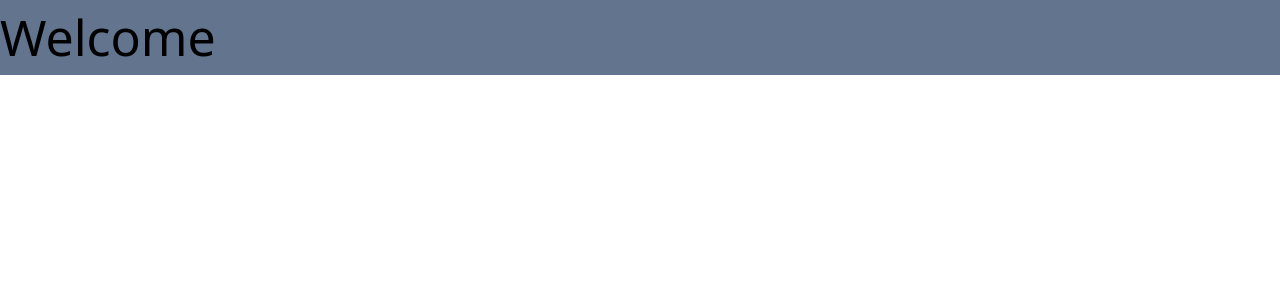
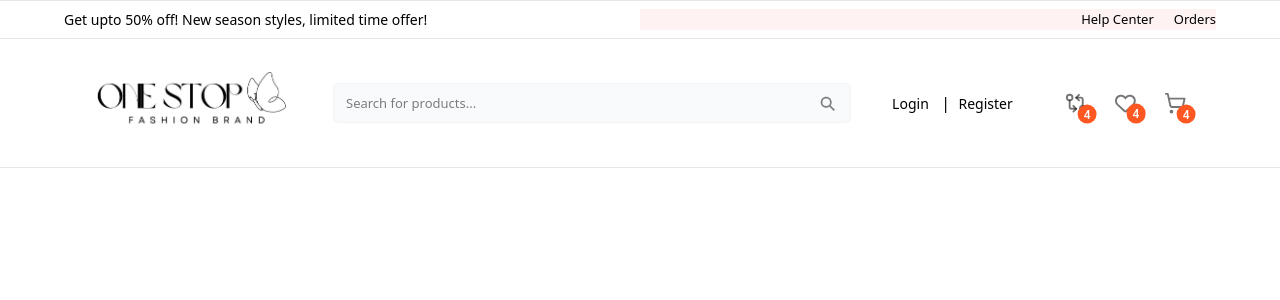
Before and after one commit to V-bhoy/ecommerce-web-app, a React (Vite) app in the folder ecommerce-website/: page / in a window 1280 px wide. Shown: the top 300 px of the page. Built offline with nearby package versions, Linux system fonts and the light colour scheme.

Commit message:
create header section ui

```diff
--- a/ecommerce-website/package.json
+++ b/ecommerce-website/package.json
@@ -10,9 +10,14 @@
     "preview": "vite preview"
   },
   "dependencies": {
+    "@emotion/react": "^11.14.0",
+    "@emotion/styled": "^11.14.0",
+    "@mui/material": "^7.1.1",
     "@tailwindcss/vite": "^4.1.8",
     "react": "^19.1.0",
     "react-dom": "^19.1.0",
+    "react-icons": "^5.5.0",
+    "react-router-dom": "^7.6.2",
     "tailwindcss": "^4.1.8"
   },
   "devDependencies": {
--- a/ecommerce-website/src/App.jsx
+++ b/ecommerce-website/src/App.jsx
@@ -1,8 +1,11 @@
 import './index.css'
+import Header from "./components/Header.jsx";
 
 function App() {
   return (
-    <h1 className={"text-[50px] bg-slate-500"}>Welcome</h1>
+    <>
+      <Header/>
+    </>
   )
 }
 
--- /dev/null
+++ b/ecommerce-website/src/components/Header.jsx
@@ -0,0 +1,80 @@
+import {Link} from "react-router-dom";
+import logo from "../assets/logo.jpeg"
+import SearchInput from "./SearchInput.jsx";
+import {Badge, IconButton, Tooltip} from "@mui/material";
+import {LuGitCompareArrows, LuShoppingCart} from "react-icons/lu";
+import {FaRegHeart} from "react-icons/fa6";
+
+export default function Header() {
+    return <header>
+        <div className={"top-strip py-2 border-t-1 border-b-1 border-gray-200"}>
+            <div className={"container bg-orange-50"}>
+                <div className={"flex items-center justify-between bg-red-50"}>
+                    <div className={"col1 w-[50%] bg-white"}>
+                        <p className={"text-[14px] font-[500]"}>Get upto 50% off! New season styles, limited time
+                            offer!</p>
+                    </div>
+                    <div className={"col2 flex items-center justify-between"}>
+                        <ul className={"flex items-center gap-5"}>
+                            <li className={"list-none text-[13px] font-[400]"}>
+                                <Link to={"#"} className={"link"}>Help Center</Link>
+                            </li>
+                            <li className={"list-none text-[13px] font-[400]"}>
+                                <Link to={"#"} className={"link"}>Orders</Link>
+                            </li>
+
+                        </ul>
+                    </div>
+                </div>
+            </div>
+        </div>
+        <div className={"border-b-1 border-gray-200"}>
+            <div className={"container flex items-center justify-between"}>
+                <div className={"col1"}>
+                    <Link to={"/"}>
+                        <img className={"w-[250px] cursor-pointer"} src={logo} alt={"website-logo"}/>
+                    </Link>
+                </div>
+                <div className={"col2 w-[45%]"}>
+                    <SearchInput/>
+                </div>
+                <div className={"col3 w-[30%]"}>
+                    <ul className={"flex items-center justify-center gap-3"}>
+                        <li className={"!mr-8"}>
+                            <Link to={"#"} className={"link transition text-[14px]"}>Login</Link> &nbsp; | &nbsp;<Link
+                            to={"#"} className={"link transition text-[14px]"}>Register</Link>
+                        </li>
+                        <li>
+                            <Tooltip title={"Compare"}>
+                                <IconButton aria-label={"compare"}>
+                                    <Badge anchorOrigin={{vertical: "bottom"}} badgeContent={4} color={"primary"}>
+                                        <LuGitCompareArrows size={"1.4rem"}/>
+                                    </Badge>
+                                </IconButton>
+                            </Tooltip>
+                        </li>
+                        <li>
+                            <Tooltip title={"Wish List"}>
+                                <IconButton aria-label={"wishlist"}>
+                                    <Badge anchorOrigin={{vertical: "bottom"}} badgeContent={4} color={"primary"}>
+                                        <FaRegHeart size={"1.3rem"}/>
+                                    </Badge>
+                                </IconButton>
+                            </Tooltip>
+                        </li>
+                        <li>
+                            <Tooltip title={"Cart"}>
+                                <IconButton aria-label={"cart"}>
+                                    <Badge anchorOrigin={{vertical: "bottom"}} badgeContent={4} color={"primary"}>
+                                        <LuShoppingCart size={"1.4rem"}/>
+                                    </Badge>
+                                </IconButton>
+                            </Tooltip>
+                        </li>
+                    </ul>
+                </div>
+            </div>
+        </div>
+    </header>
+
+}
--- /dev/null
+++ b/ecommerce-website/src/components/SearchInput.jsx
@@ -0,0 +1,12 @@
+import {Button} from "@mui/material";
+import {IoSearchSharp} from "react-icons/io5";
+
+export default function SearchInput(){
+   return <div className={"w-[100%] p-1 px-3 h-[40px] bg-gray-50 border-1 border-gray-100 rounded-[5px] relative"}>
+       <input className={"w-full h-[30px] focus:outline-none text-[13px]"} type={"text"}
+              placeholder={"Search for products..."}/>
+       <Button className={"!absolute top-[2px] right-[5px] z-50 !rounded-full !text-black !w-[35px] !min-w-[35px] !h-[35px]"} size={"small"}>
+          <IoSearchSharp color={"gray"} size={"1.1rem"}/>
+       </Button>
+   </div>
+}
--- a/ecommerce-website/src/index.css
+++ b/ecommerce-website/src/index.css
@@ -1 +1,28 @@
 @import "tailwindcss";
+
+@theme {
+    --color-primary: #ff5722;
+    --color-secondary: #ff9800;
+}
+
+* {
+    margin: 0;
+    box-sizing: border-box;
+}
+
+.container {
+    width: 90%;
+    margin: auto;
+}
+
+.link:hover {
+    color: var(--color-primary);
+}
+
+.MuiBadge-badge {
+    background-color: var(--color-primary) !important;
+    height: 1.2rem !important;
+    width: 1.2rem !important;
+    min-width: 1.2rem !important;
+    font-size: 12px !important;
+}
--- a/ecommerce-website/src/main.jsx
+++ b/ecommerce-website/src/main.jsx
@@ -1,9 +1,10 @@
 import { StrictMode } from 'react'
 import { createRoot } from 'react-dom/client'
-import App from './App.jsx'
+import {RouterProvider} from "react-router-dom";
+import {router} from "./router.js";
 
 createRoot(document.getElementById('root')).render(
   <StrictMode>
-    <App />
+    <RouterProvider router={router} />
   </StrictMode>,
 )
--- /dev/null
+++ b/ecommerce-website/src/pages/Home.jsx
@@ -0,0 +1,3 @@
+export default function Home(){
+    return <div>Home</div>
+}
--- /dev/null
+++ b/ecommerce-website/src/router.js
@@ -0,0 +1,9 @@
+import {createBrowserRouter} from "react-router-dom";
+import App from "./App.jsx";
+
+export const router = createBrowserRouter([
+    {
+        path: "/",
+        Component: App
+    }
+])
```
Also changed, not shown: ecommerce-website/src/assets/logo.jpeg (added), ecommerce-website/src/components/Navigation.jsx (added), 1 other file (tests, documents, lock files or other folders).
